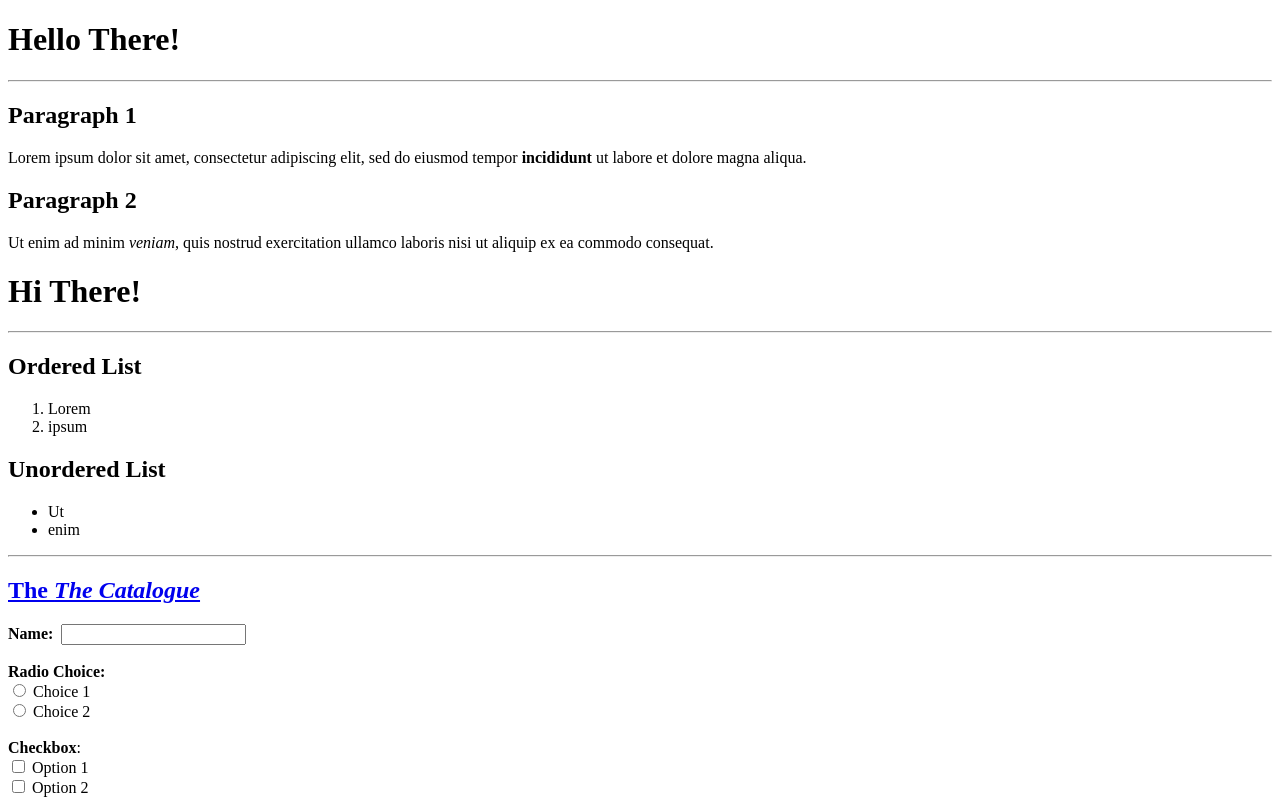
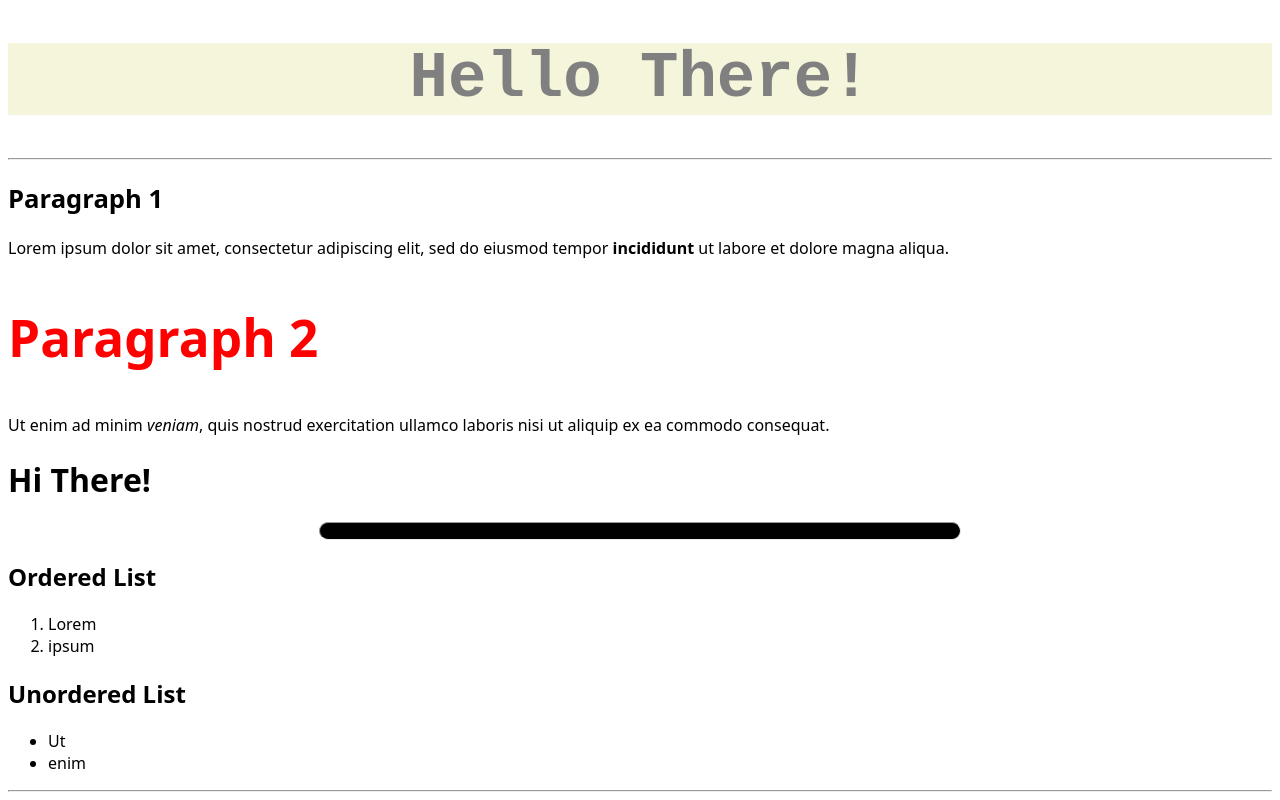
Before and after one commit to kennethfaurillo/Odin-Project, a plain HTML site: page index.html in a window 1280 px wide. Shown: the top 800 px of the page. Drawn offline with Linux system fonts and the light colour scheme.

Commit message:
Add more css

```diff
--- a/index.html
+++ b/index.html
@@ -7,20 +7,21 @@
     <link rel="stylesheet" href="./styles.css">
 </head>
 <body>
-    <h1>Hello There!</h1>
-
+    <div class="top-bar">
+        <h1 id="title">Hello There!</h1>
+    </div>
     <hr>
-    <h2>Paragraph 1</h2>
+    <h2 class="tiny-text">Paragraph 1</h2>
     <p>Lorem ipsum dolor sit amet, consectetur adipiscing elit, sed do eiusmod tempor
         <b>incididunt</b> ut labore et dolore magna aliqua.
     </p>
-    <h2>Paragraph 2</h2>
+    <h2 class="alert-text huge-text">Paragraph 2</h2>
     <p>
         Ut enim ad minim <i>veniam</i>, quis nostrud exercitation ullamco laboris
         nisi ut aliquip ex ea commodo consequat.
     </p>
     <h1>Hi There!</h1>
-    <hr>
+    <hr class="divider">
     <h2>Ordered List</h2>
     <ol>
         <li>Lorem</li>
@@ -33,20 +34,20 @@
     </ul>
     <hr>
     <a href="pages/catalogue.html" ><h2>The <strong><em>The Catalogue</em></strong></h2></a>
-    <form action="/templates/greeting.html" method="GET">
+    <form class="form-vertical" action="/templates/greeting.html" method="GET">
         <label for="name"><strong>Name:&nbsp;</strong></label>
         <input type="text" id="name" name="name"><br><br>
         <label><strong>Radio Choice:&nbsp;</strong></label><br>
         <input type="radio" id="radio1" name="radio_choice">
-        <label for="radio1">Choice 1</label><br>
+        <label class="radio-choice" for="radio1">Choice 1</label><br>
         <input type="radio" id="radio2" name="radio_choice">
-        <label for="radio2">Choice 2</label><br>
+        <label class="radio-choice" for="radio2">Choice 2</label><br>
         <br>
         <label for="checkbox"><strong>Checkbox</strong>:</label><br>
         <input type="checkbox" id="checkbox1" name="checkbox">
-        <label for="checkbox1">Option 1</label><br>
+        <label class="checkbox-choice" for="checkbox1">Option 1</label><br>
         <input type="checkbox" id="checkbox2" name="checkbox">
-        <label for="checkbox2">Option 2</label><br>
+        <label class="checkbox-choice" for="checkbox2">Option 2</label><br>
         <br>
         <input type="button" name="button" id="button1" value="OK">
         <input type="reset" name="button" id="button2" value="Reset">
--- a/styles.css
+++ b/styles.css
@@ -1,4 +1,58 @@
-h1 {
-    /* background-color: black; */
-    /* color: black; */
+* {
+    font-family: system-ui, -apple-system, BlinkMacSystemFont, 'Segoe UI', Roboto, Oxygen, Ubuntu, Cantarell, 'Open Sans', 'Helvetica Neue', sans-serif;
+
 }
+
+#title {
+    font-family: 'Courier New', Courier, monospace;
+    color: gray;
+    font-size: 5vw;
+    text-align: center;
+}
+
+.top-bar {
+    background-color: beige;
+    width: 100%;
+}
+
+.form-vertical{
+    padding: 10px;
+    width: max-content;
+    margin: auto;
+    top: 50%;
+    text-align: center;
+    border: 10px groove;
+}
+
+.divider {
+    height: 16px;
+    width: 50vw;
+    background-color: black;
+    border-radius: 15px;
+    align-content: center;
+}
+
+.alert-text {
+    color: red;
+}
+
+.huge-text {
+    font-size:4vw;
+}
+
+.tiny-text {
+    font-size: 2vw;
+}
+
+.radio-choice,
+.checkbox-choice {
+    font-style: oblique;
+}
+
+.radio-choice {
+    color: red;
+}
+
+.checkbox-choice {
+    color: blue;
+}
```
